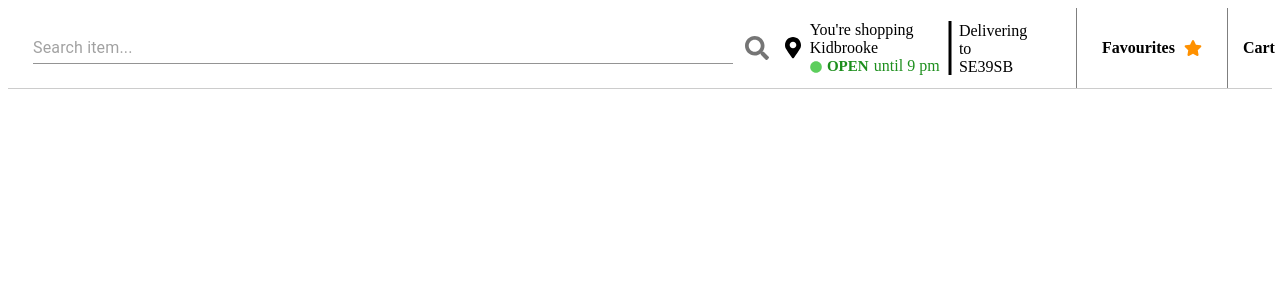
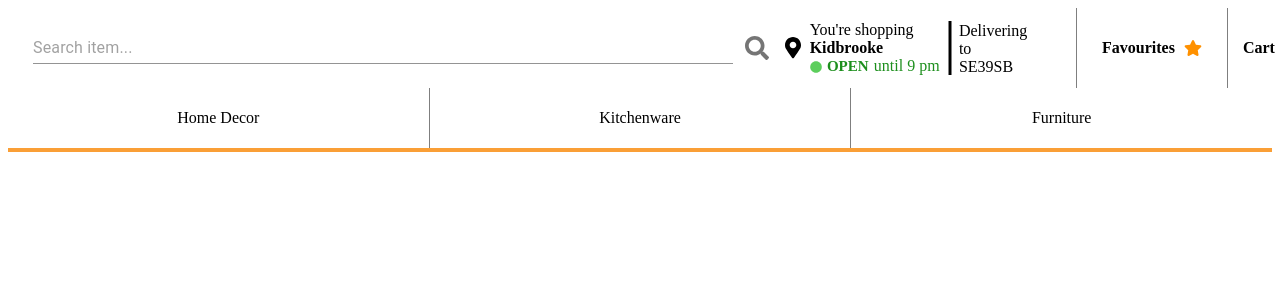
Before and after one commit to DucSkii/shopping-cart, a React (Create React App) app: page /cart in a window 1280 px wide. Shown: the top 300 px of the page. Built offline with nearby package versions, Linux system fonts and the light colour scheme.

Commit message:
continuing styling navigation bar

```diff
--- a/src/App.js
+++ b/src/App.js
@@ -1,12 +1,19 @@
 import React from 'react'
 
 import Header from './components/Header/Header'
+import Navigation from './components/Navigation/Navigation'
 
-const App = () => {
+class App extends React.Component {
 
-  return (
-    <Header />
-  )
+  render() {
+
+    return (
+      <div className="App">
+        <Header />
+        <Navigation />
+      </div>
+    )
+  }
 }
 
 export default App
--- a/src/components/Header/Header.css
+++ b/src/components/Header/Header.css
@@ -1,7 +1,7 @@
 .header {
   display: flex;
   height: 80px;
-  border-bottom: 1px solid rgb(0, 0, 0, 0.2);
+  /* border-bottom: 1px solid rgb(0, 0, 0, 0.2); */
   align-items: stretch;
 }
 
--- a/src/components/Header/StoreFinder/StoreFinder.css
+++ b/src/components/Header/StoreFinder/StoreFinder.css
@@ -29,6 +29,10 @@
   align-items: baseline;
 }
 
+.storeFinder-location {
+  font-weight: 600;
+}
+
 .storeFinder-line {
   font-size: 60px;
 }
--- /dev/null
+++ b/src/components/Navigation/Furniture/Furniture.css
@@ -0,0 +1,11 @@
+.furniture {
+  display: flex;
+  align-items: center;
+  flex: 1;
+  justify-content: center;
+}
+
+.furniture:hover {
+  transition: all 0.2s ease-in-out;
+  background-color: rgb(0, 0, 0, 0.1);
+}
--- /dev/null
+++ b/src/components/Navigation/Furniture/Furniture.js
@@ -0,0 +1,14 @@
+import React from 'react'
+
+import './Furniture.css'
+
+const Furniture = () => {
+
+  return (
+    <div className="furniture">
+      <div className="furniture-text">Furniture</div>
+    </div>
+  )
+}
+
+export default Furniture
--- /dev/null
+++ b/src/components/Navigation/HomeDecor/HomeDecor.css
@@ -0,0 +1,13 @@
+.homeDecor {
+  display: flex;
+  align-items: center;
+  flex: 1;
+  justify-content: center;
+  border-right: 1px solid rgb(0, 0, 0, 0.5);
+  /* background-color: rgb(250, 159, 54, 0.3); */
+}
+
+.homeDecor:hover {
+  transition: all 0.2s ease-in-out;
+  background-color: rgb(0, 0, 0, 0.1);
+}
--- /dev/null
+++ b/src/components/Navigation/HomeDecor/HomeDecor.js
@@ -0,0 +1,14 @@
+import React from 'react'
+
+import './HomeDecor.css'
+
+const HomeDecor = () => {
+
+  return (
+    <div className="homeDecor">
+      <div className="homeDecor-text">Home Decor</div>
+    </div>
+  )
+}
+
+export default HomeDecor
--- /dev/null
+++ b/src/components/Navigation/KitchenWare/KitchenWare.css
@@ -0,0 +1,12 @@
+.kitchenWare {
+  display: flex;
+  align-items: center;
+  flex: 1;
+  justify-content: center;
+  border-right: 1px solid rgb(0, 0, 0, 0.5);
+}
+
+.kitchenWare:hover {
+  transition: all 0.2s ease-in-out;
+  background-color: rgb(0, 0, 0, 0.1);
+}
--- /dev/null
+++ b/src/components/Navigation/KitchenWare/KitchenWare.js
@@ -0,0 +1,14 @@
+import React from 'react'
+
+import './KitchenWare.css'
+
+const KitchenWare = () => {
+
+  return (
+    <div className="kitchenWare">
+      <div className="kitchenWare-text">Kitchenware</div>
+    </div>
+  )
+}
+
+export default KitchenWare
--- a/src/components/Navigation/Navigation.css
+++ b/src/components/Navigation/Navigation.css
@@ -0,0 +1,7 @@
+.navigation {
+  border-bottom: 4px solid rgb(250, 159, 54);
+  height: 60px;
+  display: flex;
+  align-items: stretch;
+  justify-content: space-evenly;
+}
--- a/src/components/Navigation/Navigation.js
+++ b/src/components/Navigation/Navigation.js
@@ -0,0 +1,20 @@
+import React from 'react'
+
+import HomeDecor from './HomeDecor/HomeDecor'
+import KitchenWare from './KitchenWare/KitchenWare'
+import Furniture from './Furniture/Furniture'
+
+import './Navigation.css'
+
+const Navigation = () => {
+
+  return (
+    <div className="navigation">
+      <HomeDecor />
+      <KitchenWare />
+      <Furniture />
+    </div>
+  )
+}
+
+export default Navigation
```
